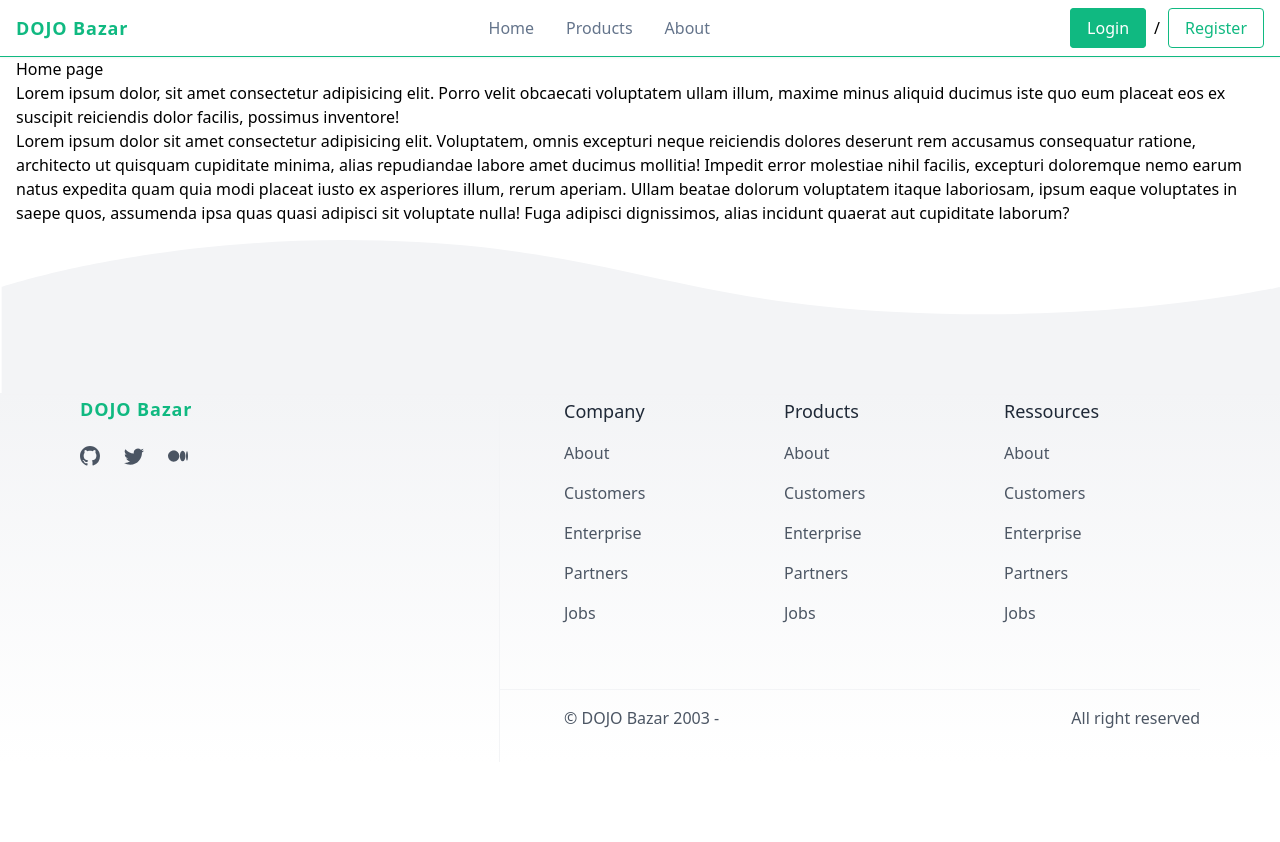
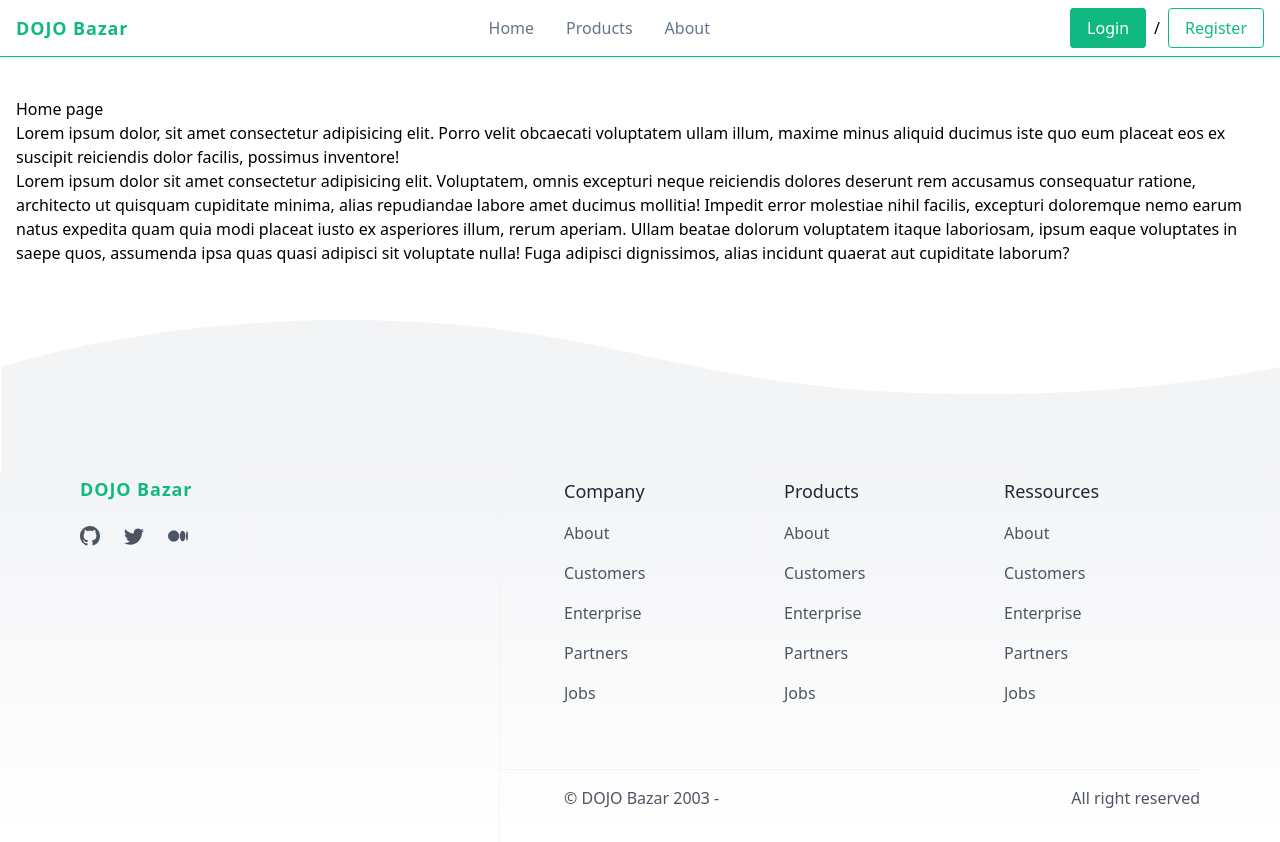
Before and after one commit to bpinazmul18/dojo-bazar, a Nuxt app: page / in a window 1280 px wide. Before the commit the page ends 800 px from the top, so only its background shows below. Built offline with nearby package versions, Linux system fonts and the light colour scheme.

Commit message:
ADD: Add padding on top and bottom.

```diff
--- a/layouts/default.vue
+++ b/layouts/default.vue
@@ -1,6 +1,6 @@
 <template>
   <Header />
-  <main class="container mx-auto px-4">
+  <main class="container mx-auto px-4 py-10">
     <slot />
   </main>
   <Footer />
--- a/layouts/products.vue
+++ b/layouts/products.vue
@@ -1,6 +1,6 @@
 <template>
   <Header />
-  <main class="container mx-auto px-4">
+  <main class="container mx-auto px-4 py-10">
     <slot />
   </main>
   <Footer />
--- a/pages/products/index.vue
+++ b/pages/products/index.vue
@@ -1,5 +1,5 @@
 <template>
-  <div class="py-10">
+  <div>
     <div class="grid grid-cols-4 gap-5">
       <div v-for="product in products" :key="product.id">
         <ProductCard :product="product"/>
```
